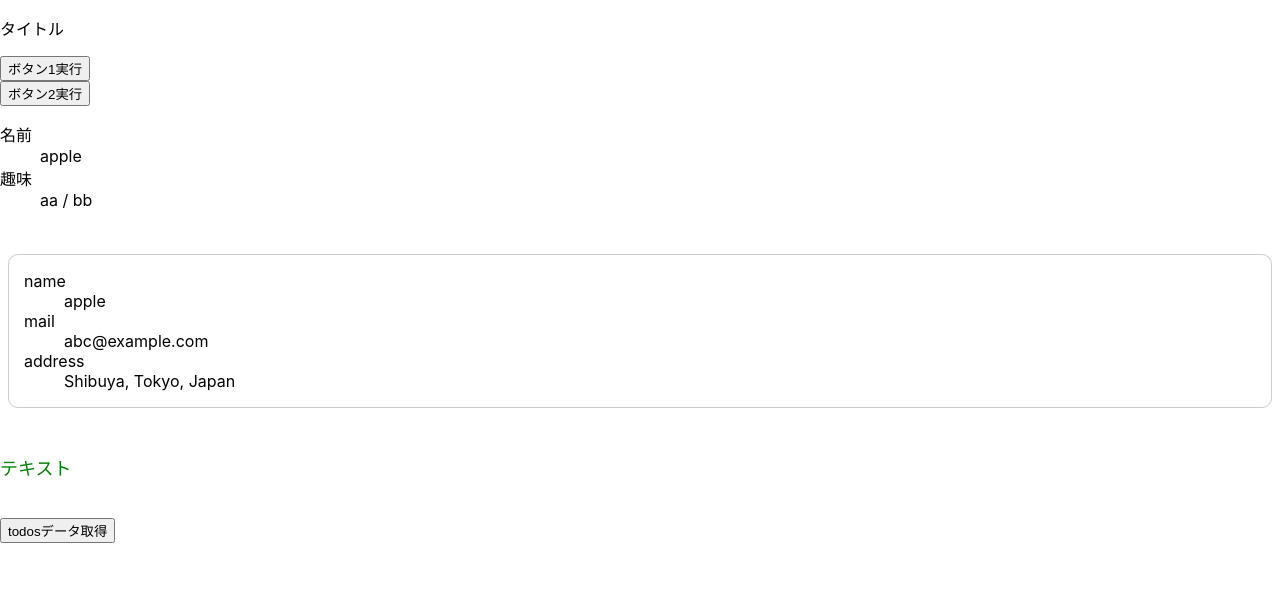
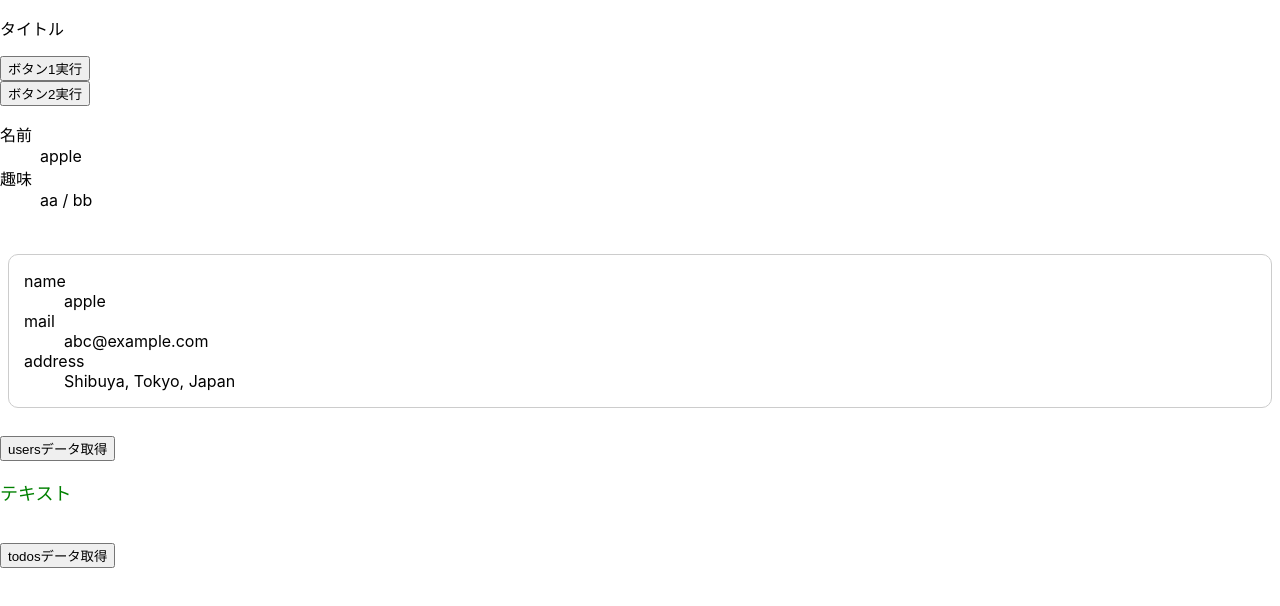
Before and after one commit to terra-namibia/react-ts-1, a React (Create React App) app: page / in a window 1280 px wide. Shown: the top 606 px of the page. Built offline with nearby package versions, Linux system fonts and the light colour scheme.

Commit message:
apiからusersデータを取得して表示する

```diff
--- a/src/Page1.tsx
+++ b/src/Page1.tsx
@@ -7,6 +7,7 @@
 import { User } from "./types/user";
 import { UserCard } from "./components/UserCard";
 import { UserProfile2 } from "./types/userProfile2";
+import { User2 } from "./types/user2";
 
 export const Page1 = () => {
 
@@ -34,6 +35,20 @@
     })
   }
 
+  const [userProfiles, setUserProfiles] = useState<Array<UserProfile2>>([]);
+  const onclickFetchUsers = () => {
+    axios.get<Array<User2>>("https://jsonplaceholder.typicode.com/users").then((res) => {
+      console.log(res);
+      const data = res.data.map((user) => ({
+        id: user.id,
+        name: `${user.name}(${user.username})`,
+        email: user.email,
+        address: `${user.address.city}${user.address.suite}${user.address.street}`
+      }));
+      setUserProfiles(data);
+    })
+  }
+
   const user: User = {
     name: "apple",
     hobbies: ["aa", "bb"],
@@ -55,6 +70,11 @@
       <br />
       <UserCard user={user2}/>
       <br />
+      <button onClick={onclickFetchUsers}>usersデータ取得</button>
+      {userProfiles.map((user) => (
+        <UserCard key={user.id} user={user} />
+      ))}
+      <br />
       <Text color="green" fontSize="18px" />
       <br />
       <button onClick={onclickFetchTodos}>todosデータ取得</button>
--- /dev/null
+++ b/src/types/user2.ts
@@ -0,0 +1,23 @@
+export type User2 = {
+  id: number;
+  name: string;
+  username: string;
+  email: string;
+  address: {
+    street: string;
+    suite: string;
+    city: string;
+    zipcode: string;
+    geo: {
+      lat: string;
+      lng: string;
+    };
+  };
+  phone: string;
+  website: string;
+  company: {
+    name: string;
+    catchPhrase: string;
+    bs: string;
+  };
+};
```
